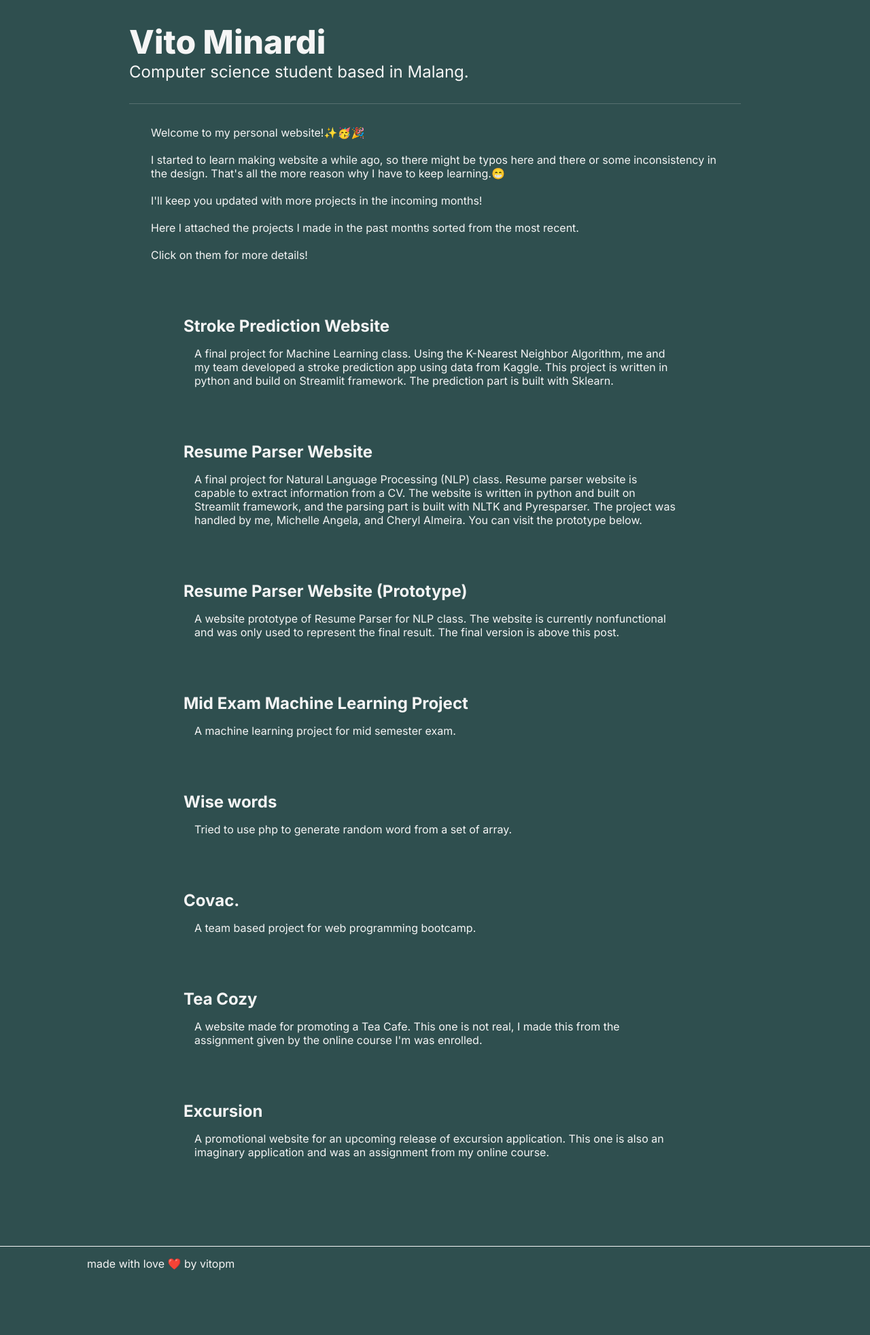
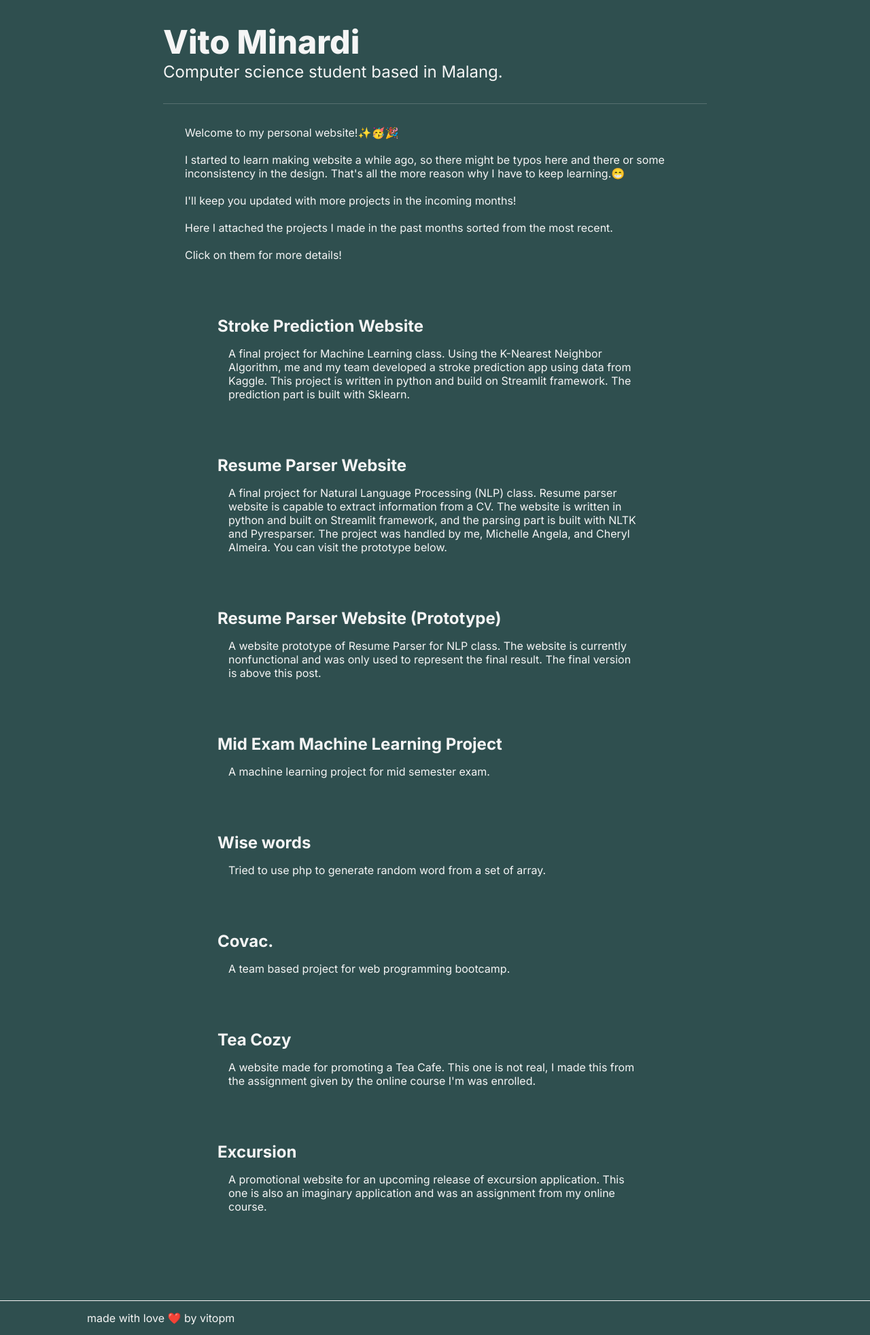
Before and after one commit to vitopm/vitopm.com, a PHP site: page /index.php in a window 1280 px wide. Shown: the part 51-2015 px from the top of the page at 68% size. Before the commit the page ends 1920 px from the top, so only its background shows below. Run offline with PHP 8.4, Linux system fonts and the light colour scheme.

Commit message:
Changed main width

```diff
--- a/resources/css/style.css
+++ b/resources/css/style.css
@@ -70,7 +70,7 @@ a:hover{
 
 /* MAIN */
 main{
-    max-width: 900px;
+    max-width: 800px; /*b4 900px*/
     margin: 0 auto;
     padding: 2rem 0;
     min-height: 82vh;
```
